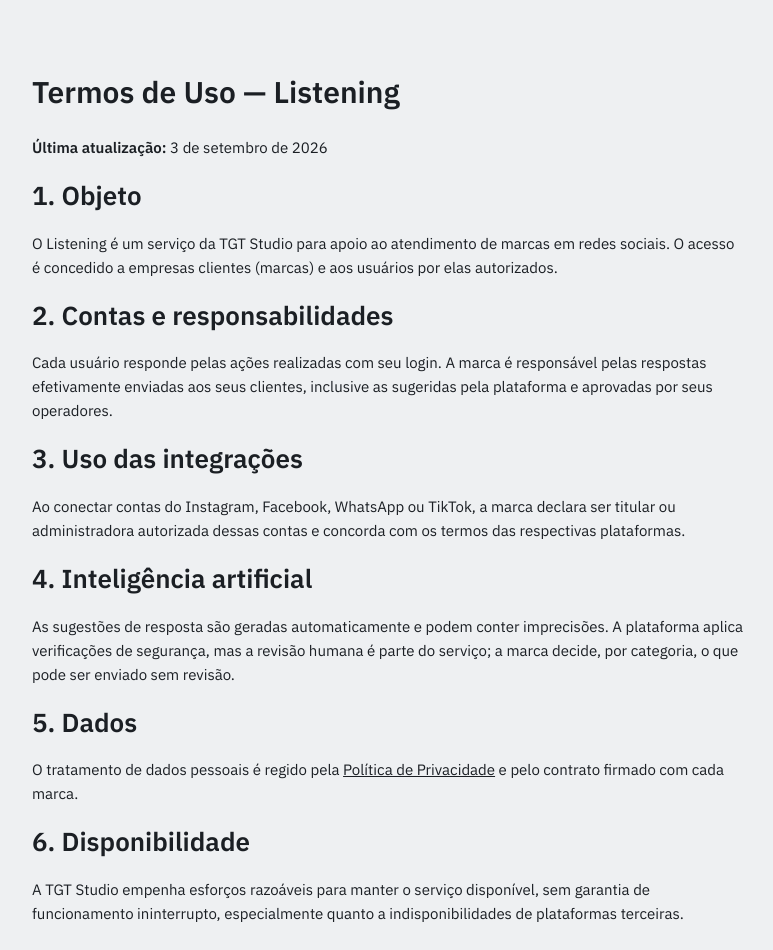
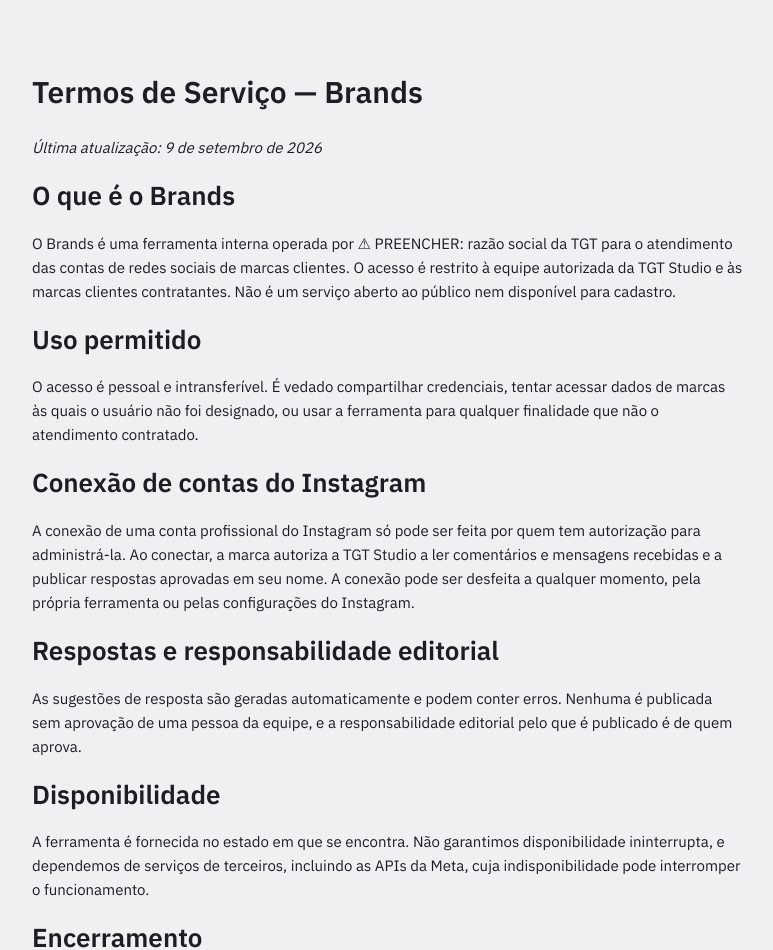
Before and after one commit to jbutuem/BRANDS, a Next.js app: page /termos in a window 1280 px wide. Shown: the top 950 px of the page, without its empty margins (252-1025 px from the left). Built offline with nearby package versions, Linux system fonts and the light colour scheme.

Commit message:
docs(legal): novos Termos de Serviço do Brands

```diff
--- a/app/termos/page.tsx
+++ b/app/termos/page.tsx
@@ -1,24 +1,59 @@
-export const metadata = { title: "Termos de Uso — Listening (TGT Studio)" };
+import { EMPRESA, paginaLegal } from "@/lib/legal";
+
+export const metadata = { title: "Termos de Serviço — Brands (TGT Studio)" };
 
 export default function Termos() {
   return (
-    <main style={{ maxWidth: 760, margin: "0 auto", padding: "48px 24px", lineHeight: 1.6 }}>
-      <h1>Termos de Uso — Listening</h1>
-      <p><b>Última atualização:</b> 3 de setembro de 2026</p>
-      <h2>1. Objeto</h2>
-      <p>O Listening é um serviço da TGT Studio para apoio ao atendimento de marcas em redes sociais. O acesso é concedido a empresas clientes (marcas) e aos usuários por elas autorizados.</p>
-      <h2>2. Contas e responsabilidades</h2>
-      <p>Cada usuário responde pelas ações realizadas com seu login. A marca é responsável pelas respostas efetivamente enviadas aos seus clientes, inclusive as sugeridas pela plataforma e aprovadas por seus operadores.</p>
-      <h2>3. Uso das integrações</h2>
-      <p>Ao conectar contas do Instagram, Facebook, WhatsApp ou TikTok, a marca declara ser titular ou administradora autorizada dessas contas e concorda com os termos das respectivas plataformas.</p>
-      <h2>4. Inteligência artificial</h2>
-      <p>As sugestões de resposta são geradas automaticamente e podem conter imprecisões. A plataforma aplica verificações de segurança, mas a revisão humana é parte do serviço; a marca decide, por categoria, o que pode ser enviado sem revisão.</p>
-      <h2>5. Dados</h2>
-      <p>O tratamento de dados pessoais é regido pela <a href="/privacidade">Política de Privacidade</a> e pelo contrato firmado com cada marca.</p>
-      <h2>6. Disponibilidade</h2>
-      <p>A TGT Studio empenha esforços razoáveis para manter o serviço disponível, sem garantia de funcionamento ininterrupto, especialmente quanto a indisponibilidades de plataformas terceiras.</p>
-      <h2>7. Contato</h2>
-      <p>contato@tgtstudio.com.br</p>
+    <main style={paginaLegal}>
+      <h1>Termos de Serviço — Brands</h1>
+      <p><i>Última atualização: {EMPRESA.atualizadoEm}</i></p>
+
+      <h2>O que é o Brands</h2>
+      <p>
+        O Brands é uma ferramenta interna operada por {EMPRESA.razaoSocial} para o atendimento das contas de
+        redes sociais de marcas clientes. O acesso é restrito à equipe autorizada da TGT Studio e às marcas
+        clientes contratantes. Não é um serviço aberto ao público nem disponível para cadastro.
+      </p>
+
+      <h2>Uso permitido</h2>
+      <p>
+        O acesso é pessoal e intransferível. É vedado compartilhar credenciais, tentar acessar dados de marcas
+        às quais o usuário não foi designado, ou usar a ferramenta para qualquer finalidade que não o
+        atendimento contratado.
+      </p>
+
+      <h2>Conexão de contas do Instagram</h2>
+      <p>
+        A conexão de uma conta profissional do Instagram só pode ser feita por quem tem autorização para
+        administrá-la. Ao conectar, a marca autoriza a TGT Studio a ler comentários e mensagens recebidas e a
+        publicar respostas aprovadas em seu nome. A conexão pode ser desfeita a qualquer momento, pela própria
+        ferramenta ou pelas configurações do Instagram.
+      </p>
+
+      <h2>Respostas e responsabilidade editorial</h2>
+      <p>
+        As sugestões de resposta são geradas automaticamente e podem conter erros. Nenhuma é publicada sem
+        aprovação de uma pessoa da equipe, e a responsabilidade editorial pelo que é publicado é de quem aprova.
+      </p>
+
+      <h2>Disponibilidade</h2>
+      <p>
+        A ferramenta é fornecida no estado em que se encontra. Não garantimos disponibilidade ininterrupta, e
+        dependemos de serviços de terceiros, incluindo as APIs da Meta, cuja indisponibilidade pode interromper
+        o funcionamento.
+      </p>
+
+      <h2>Encerramento</h2>
+      <p>
+        O acesso pode ser encerrado a qualquer momento pela TGT Studio, e a marca cliente pode solicitar a
+        desconexão de suas contas e a exclusão de seus dados a qualquer momento.
+      </p>
+
+      <h2>Legislação e foro</h2>
+      <p>Estes termos são regidos pela legislação brasileira, com foro na comarca de Campinas, São Paulo.</p>
+
+      <h2>Contato</h2>
+      <p>{EMPRESA.email}</p>
     </main>
   );
 }
```
